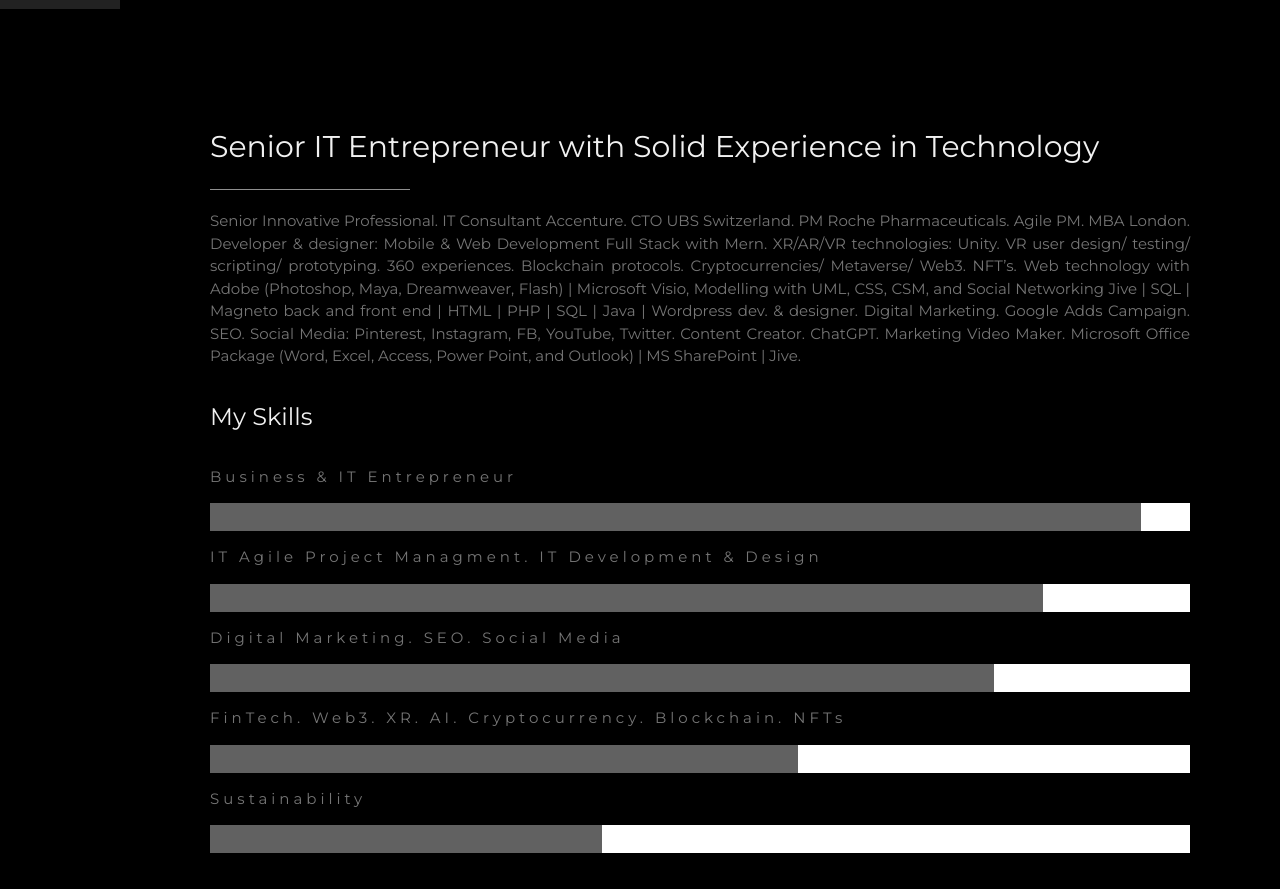
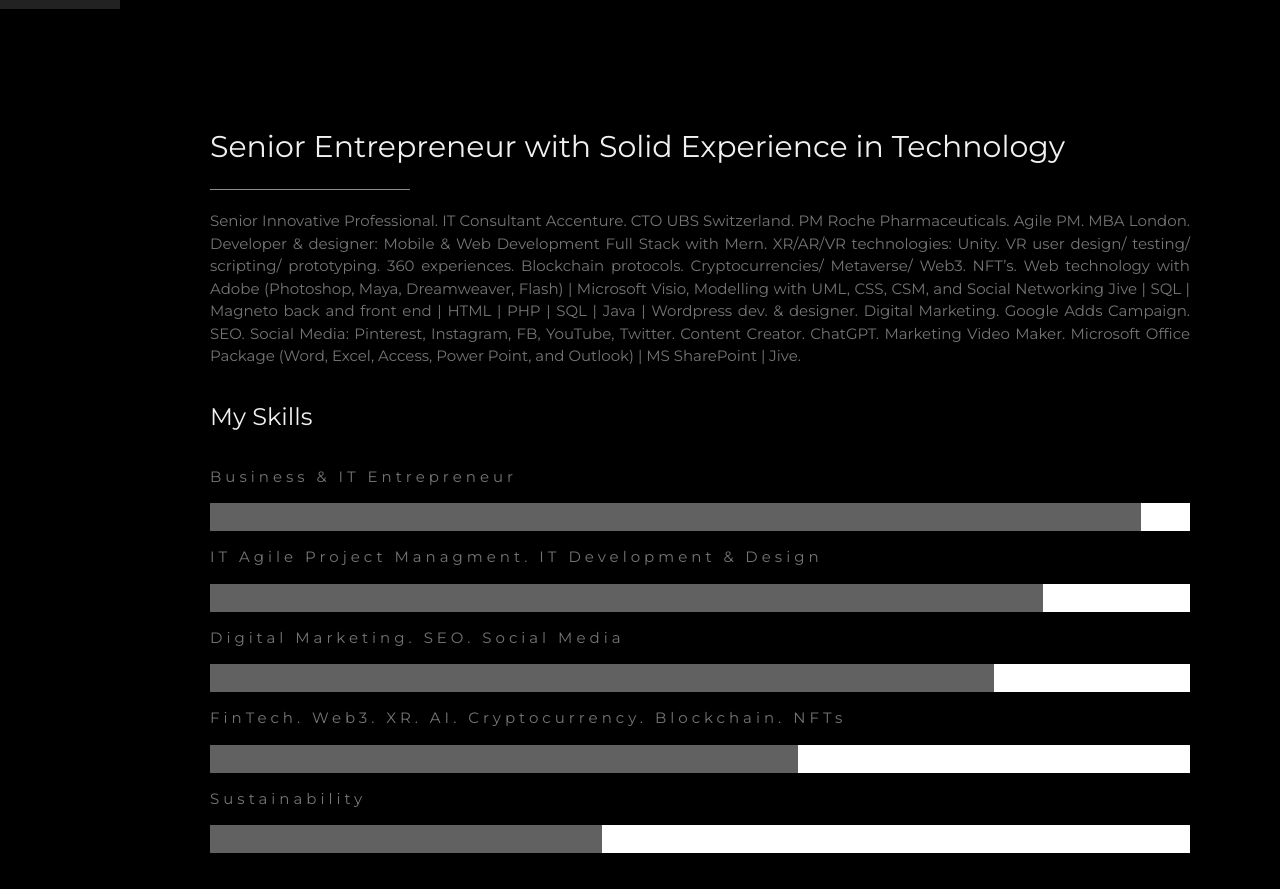
Before and after one commit to MariaFeli/mariafeli.github.io, a plain HTML site: page index.html in a window 1280 px wide. Shown: the part 791-1680 px from the top of the page. Drawn offline with nearby package versions, Linux system fonts and the light colour scheme.

Commit message:
Update index.html

```diff
--- a/index.html
+++ b/index.html
@@ -76,7 +76,7 @@ body, h1,h2,h3,h4,h5,h6 {font-family: "Montserrat", sans-serif}
 
   <!-- Intro Section -->
   <div class="w3-content w3-justify w3-text-grey w3-padding-64" id="intro">
-    <h2 class="w3-text-light-grey">Senior IT Entrepreneur with Solid Experience in Technology</h2>
+    <h2 class="w3-text-light-grey">Senior Entrepreneur with Solid Experience in Technology</h2>
     <hr style="width:200px" class="w3-opacity">
     <p>Senior Innovative Professional. IT Consultant Accenture. CTO UBS Switzerland. PM Roche Pharmaceuticals. Agile PM. MBA London. Developer & designer: Mobile & Web Development Full Stack with Mern. XR/AR/VR technologies: Unity. VR user design/ testing/ scripting/ prototyping. 360 experiences. Blockchain protocols. Cryptocurrencies/ Metaverse/ Web3. NFT’s. Web technology with Adobe (Photoshop, Maya, Dreamweaver, Flash) | Microsoft Visio, Modelling with UML, CSS, CSM, and Social Networking Jive | SQL | Magneto back and front end | HTML | PHP | SQL | Java | Wordpress dev. & designer. Digital Marketing. Google Adds Campaign. SEO. Social Media: Pinterest, Instagram, FB, YouTube, Twitter. Content Creator. ChatGPT. Marketing Video Maker. Microsoft Office Package (Word, Excel, Access, Power Point, and Outlook) | MS SharePoint | Jive.
     </p>
```
